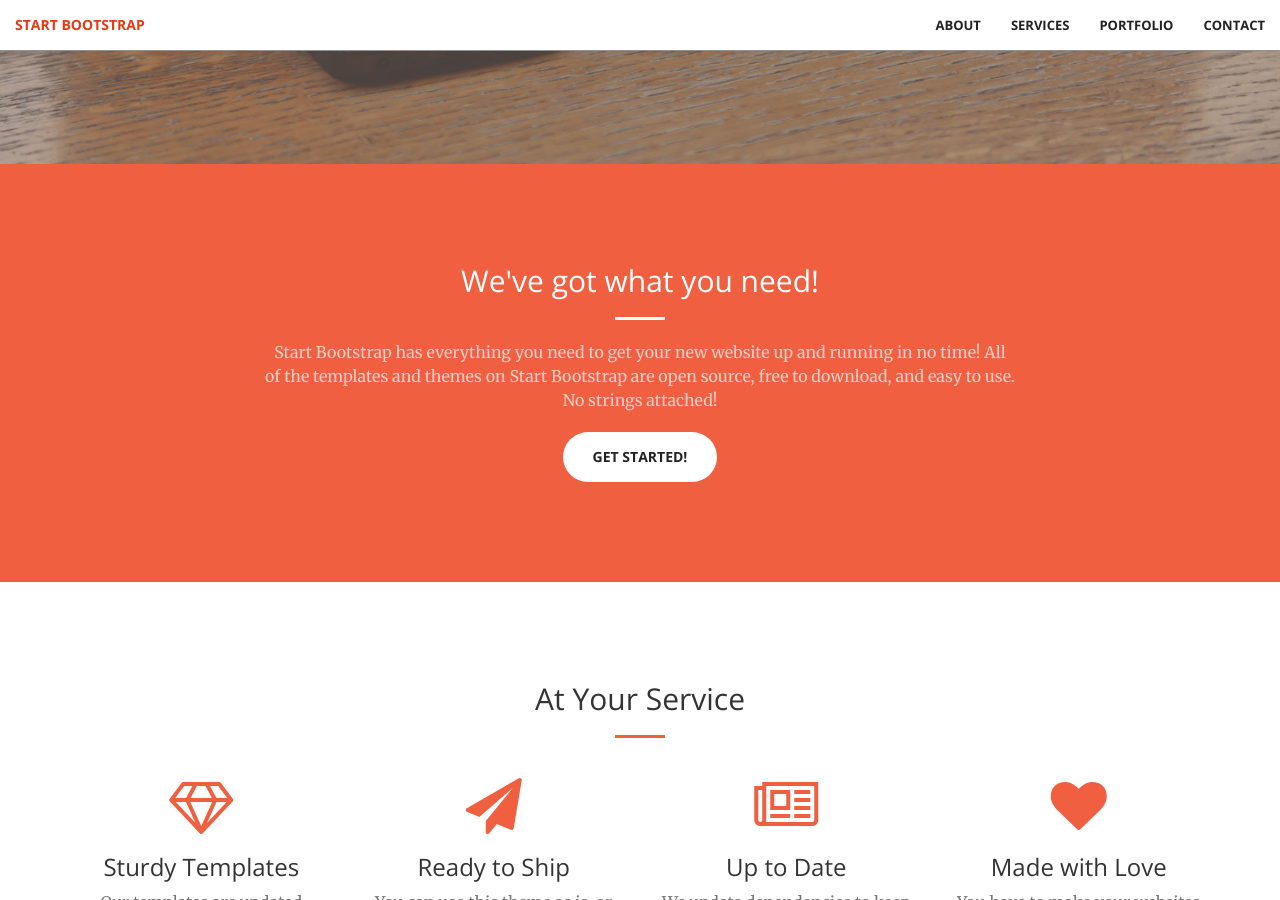
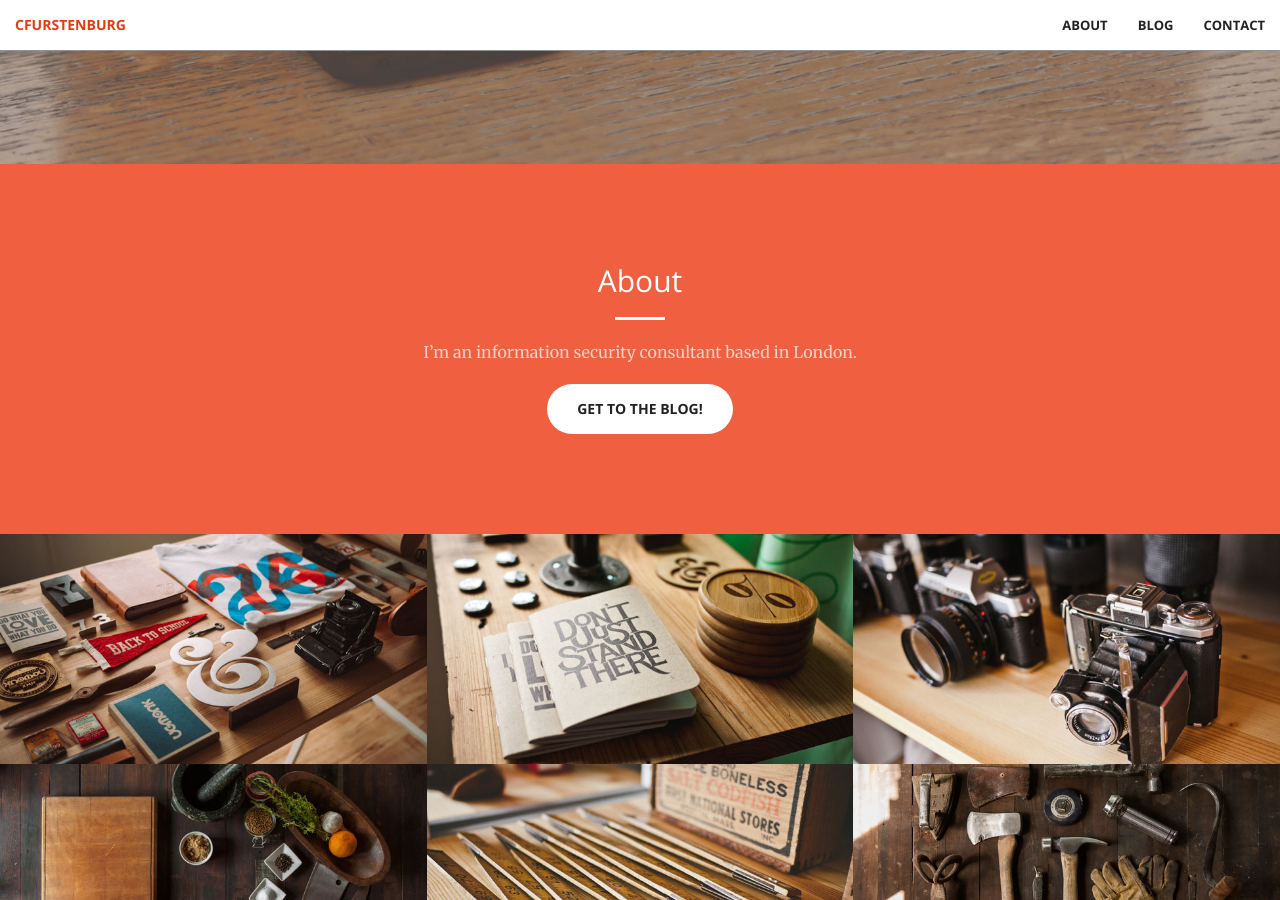
Before and after one commit to cfurstenburg/cfurstenburg.github.io, a Jekyll site: the page built from index.html, in a window 1280 px wide and 900 px high, scrolled down 736 px. Built offline with Jekyll 4.4.1, drawn with Linux system fonts in a browser that asks for light colours; some of the changed text lies outside the part shown.

Commit message:
getting there

```diff
--- a/_config.yml
+++ b/_config.yml
@@ -1,12 +1,12 @@
 # Site settings
-title:
-email:
+title: "Christopher Furstenburg"
+email: ""
 description: > # this means to ignore newlines until "baseurl:"
 baseurl: "" # the subpath of your site, e.g. /blog/
 url: "" # the base hostname & protocol for your site
 
-twitter_username:
-github_username:
+twitter_username: ""
+github_username: "cfurstenburg"
 
 # Build settings
 markdown: kramdown
--- a/_includes/aside.html
+++ b/_includes/aside.html
@@ -1,8 +1,11 @@
   <aside class="bg-dark">
       <div class="container text-center">
           <div class="call-to-action">
-              <h2>Free Download at Start Bootstrap!</h2>
-              <a href="#" class="btn btn-default btn-xl wow tada">Download Now!</a>
+              <h2>My GitHub Repository</h2>
+              <a href="https://github.com/{{ site.github_username }}">
+            <i class="fa fa-github fa-3x wow bounceIn" data-wow-delay=".1s"></i>
+                <p>{{ site.github_username }}</p>
+            </a>
           </div>
       </div>
   </aside>
--- a/_includes/call-to-action.html
+++ b/_includes/call-to-action.html
@@ -2,10 +2,10 @@
     <div class="container">
         <div class="row">
             <div class="col-lg-8 col-lg-offset-2 text-center">
-                <h2 class="section-heading">We've got what you need!</h2>
+                <h2 class="section-heading">About</h2>
                 <hr class="light">
-                <p class="text-faded">Start Bootstrap has everything you need to get your new website up and running in no time! All of the templates and themes on Start Bootstrap are open source, free to download, and easy to use. No strings attached!</p>
-                <a href="#" class="btn btn-default btn-xl">Get Started!</a>
+                <p class="text-faded">I’m an information security consultant based in London.</p>
+                <a href="#portfolio" class="btn btn-default btn-xl page-scroll">Get To The Blog!</a>
             </div>
         </div>
     </div>
--- a/_includes/header.html
+++ b/_includes/header.html
@@ -3,7 +3,7 @@
         <div class="header-content-inner">
             <h1>InfoSec All The Things</h1>
             <hr>
-            <p>A blog about things I find interesting..</p>
+            <p>A blog about things I find interesting...</p>
             <a href="#about" class="btn btn-primary btn-xl page-scroll">Find Out More</a>
         </div>
     </div>
--- a/_includes/nav.html
+++ b/_includes/nav.html
@@ -8,7 +8,7 @@
                 <span class="icon-bar"></span>
                 <span class="icon-bar"></span>
             </button>
-            <a class="navbar-brand page-scroll" href="#page-top">Start Bootstrap</a>
+            <a class="navbar-brand page-scroll" href="#page-top">cfurstenburg</a>
         </div>
 
         <!-- Collect the nav links, forms, and other content for toggling -->
@@ -18,10 +18,7 @@
                     <a class="page-scroll" href="#about">About</a>
                 </li>
                 <li>
-                    <a class="page-scroll" href="#services">Services</a>
-                </li>
-                <li>
-                    <a class="page-scroll" href="#portfolio">Portfolio</a>
+                    <a class="page-scroll" href="#portfolio">Blog</a>
                 </li>
                 <li>
                     <a class="page-scroll" href="#contact">Contact</a>
--- a/_layouts/front.html
+++ b/_layouts/front.html
@@ -7,7 +7,7 @@
   {% include nav.html %}
   {% include header.html %}
   {% include call-to-action.html %}
-  {% include services.html %}
+  <!--{% include services.html %} -->
   {% include portfolio.html %}
   {% include aside.html %}
   {% include contact.html %}
```
